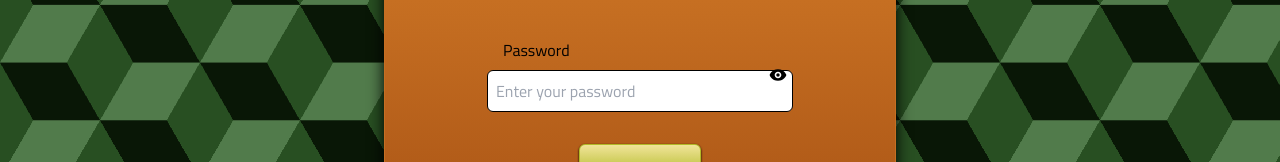
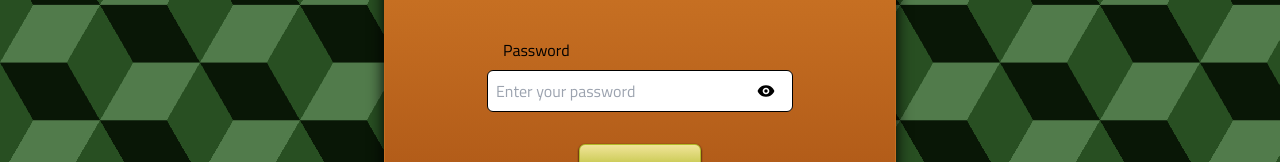
Before and after one commit to patrickgunnar/virgo-app, a Next.js app: page / in a window 1280 px wide. Both pictures are taken after a click on the button "Sign in". Shown: the part 399-561 px from the top of the page. Built offline with nearby package versions, Linux system fonts and the light colour scheme.

Commit message:
fix: fixed CSS

```diff
--- a/components/input/Input.tsx
+++ b/components/input/Input.tsx
@@ -30,7 +30,7 @@ const Input: React.FC<InputProps> = ({
             <label id={labelId} className="flex justify-start items-center py-2 px-4 h-fit w-full">
                 {label}
             </label>
-            <div className="relative lex justify-start items-center h-fit w-full">
+            <div className="relative flex justify-start items-center h-fit w-full">
                 <input className={`flex justify-start items-center p-2 rounded-md h-fit w-full border-[1px]
                 ${errors[id] ? (
                     'border-red-600'
@@ -44,10 +44,9 @@ const Input: React.FC<InputProps> = ({
                     value={value}
                     {...register(id, { required })}
                 />
-            </div>
                 {
                     isPassword && (
-                    <div className="absolute flex justify-center items-center aspect-square h-6 top-[65.6%] left-[74.8%]">
+                        <div className="absolute flex justify-center items-center aspect-square h-6 right-[5%]">
                             <Button className="flex justify-center items-center" onClick={handleShowPass}>
                                 {
                                     type === 'text' ? (
@@ -61,6 +60,7 @@ const Input: React.FC<InputProps> = ({
                     )
                 }
             </div>
+        </div>
     );
 }
 
```
Lines whose indentation alone changed are shown as unchanged.
